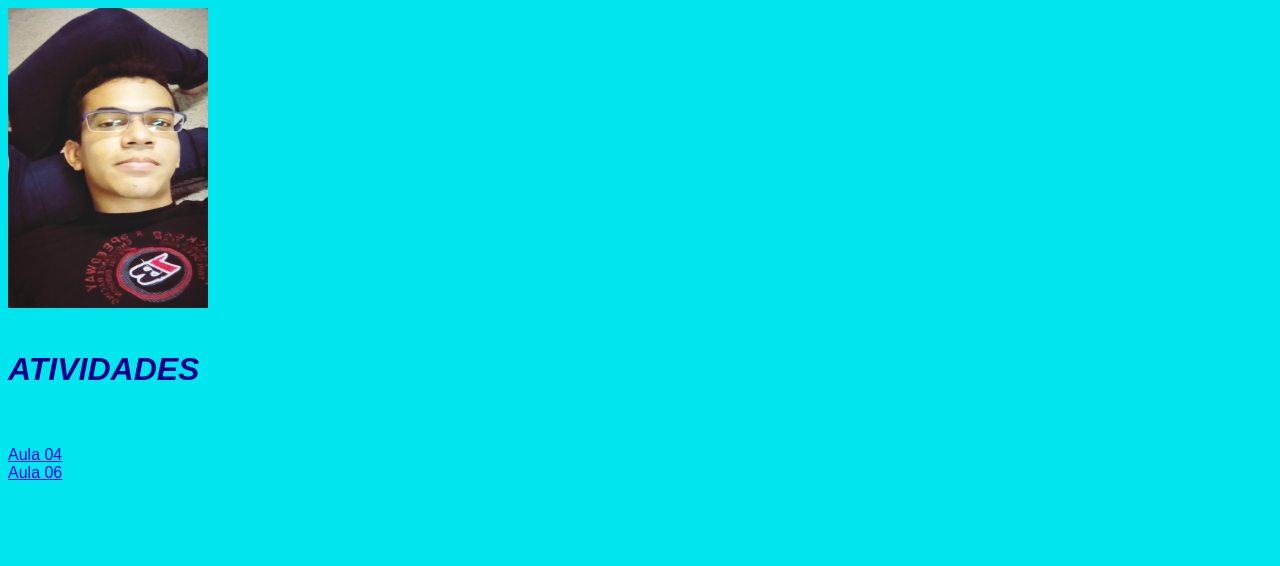
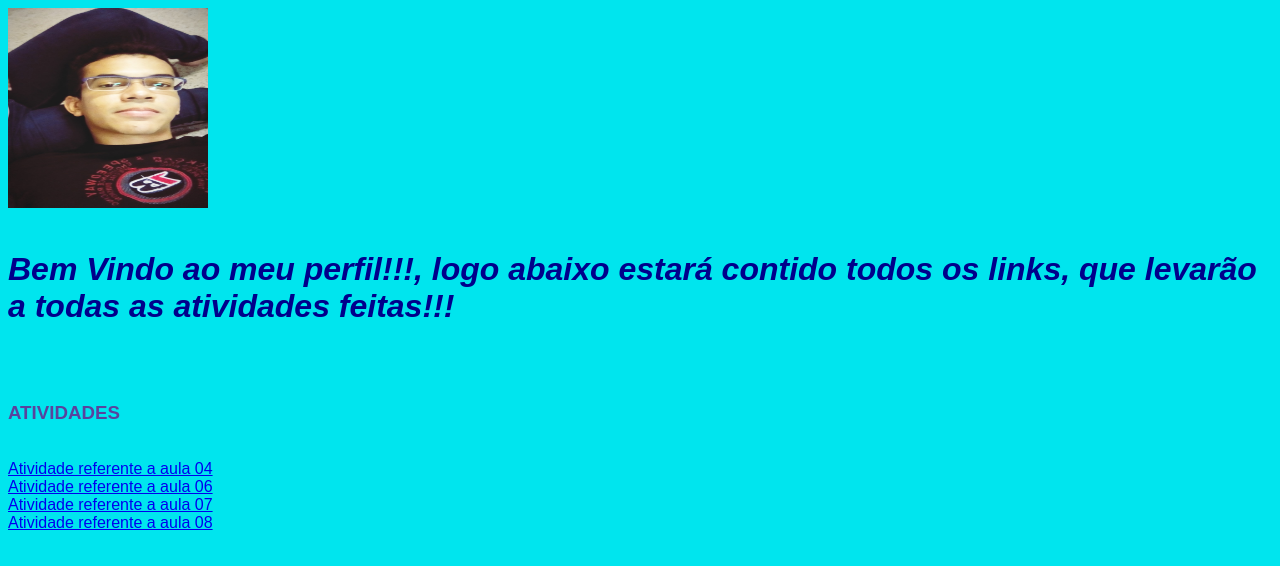
Before and after one commit to Jullio-Neto/Projeto_Ifpi_Prog_Web, a plain HTML site: page index.html in a window 1280 px wide. Drawn offline with Linux system fonts and the light colour scheme.

Commit message:
Update do perfil

```diff
--- a/index.html
+++ b/index.html
@@ -6,13 +6,15 @@
     <link href="ps.png" rel="shortcut icon" type="image/x-icon">
     <link rel="stylesheet" type="text/css" href="css/estilo.css">
     <body>
-       <img src="minha foto.png" height="300" width="200">
+       <img src="minha foto.png" height="200" width="200">
        <br>
        <br>
-       <h1>ATIVIDADES</h1><br>
-       <br>
-       <a href="Aula04.html">Aula 04</a><br>
-       <a href="Aula06.html">Aula 06</a>
+       <h1>Bem Vindo ao meu perfil!!!, logo abaixo estará contido todos os links, que levarão a todas as atividades feitas!!!</h1><br><br>
+       <h3>ATIVIDADES</h3><br>
+       <a href="Aula04.html">Atividade referente a aula 04</a><br>
+       <a href="Aula06.html">Atividade referente a aula 06</a><br>
+       <a href="Aula07.html">Atividade referente a aula 07</a><br>
+       <a href="Aula08.html">Atividade referente a aula 08</a><br>
 
 
     </body>
```
